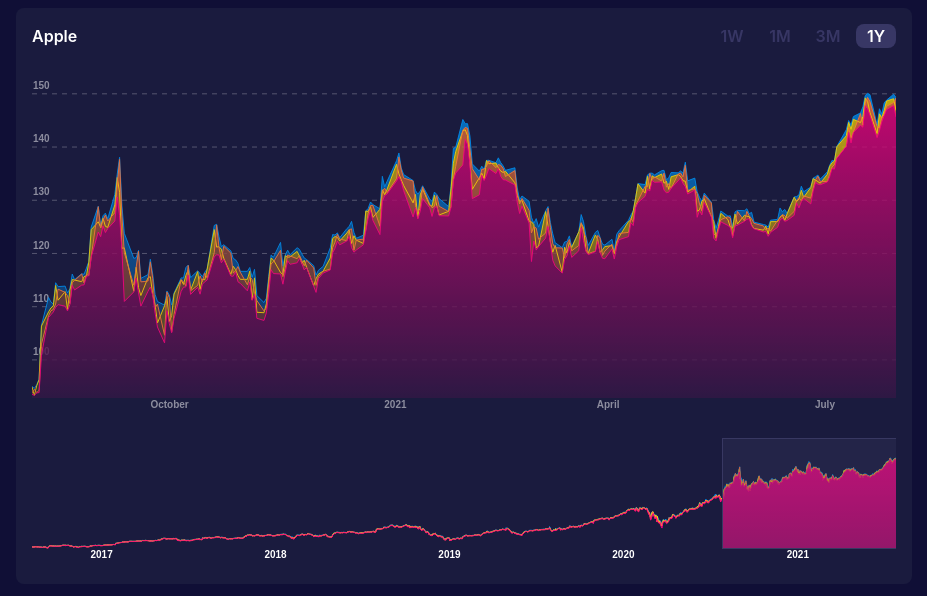
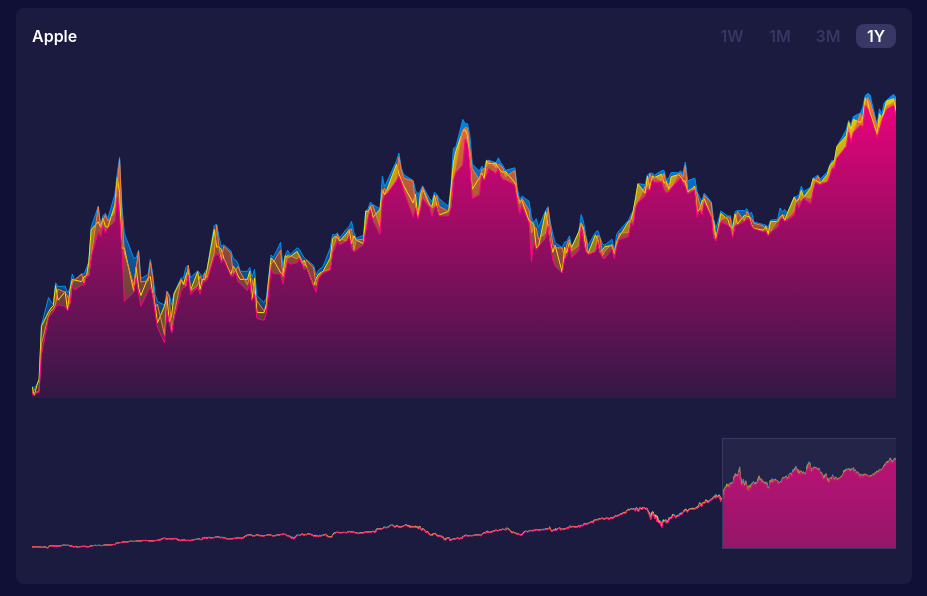
Before and after one commit to rowlandwilliams/stock-chart, a React (Create React App) app: page / in a window 1280 px wide. Shown: the top 596 px of the page, without its empty margins (176-1103 px from the left). Built offline with nearby package versions, Linux system fonts and the light colour scheme.

Commit message:
readd chart hover opacity

```diff
--- a/src/components/StockChart/StockChart.tsx
+++ b/src/components/StockChart/StockChart.tsx
@@ -11,7 +11,7 @@
 }
 
 export const StockChart = ({ companyName }: Props) => {
-  const [chartIsHovered, setChartIsHovered] = useState(true);
+  const [chartIsHovered, setChartIsHovered] = useState(false);
 
   // define company data based on provided company name
   const stockData = companyStockData[companyName].map((stockObj) => ({
@@ -31,8 +31,8 @@
   return (
     <div
       className="block mx-auto max-w-4xl p-4 mb-2 text-white font-semibold bg-chart_background rounded-lg"
-      // onMouseEnter={() => setChartIsHovered(true)}
-      // onMouseLeave={() => setChartIsHovered(false)}
+      onMouseEnter={() => setChartIsHovered(true)}
+      onMouseLeave={() => setChartIsHovered(false)}
     >
       <div className="flex justify-between">
         <div>{capitalizeString(companyName)}</div>
--- a/src/components/StockChart/StockChartSvg/StockChartSvg.tsx
+++ b/src/components/StockChart/StockChartSvg/StockChartSvg.tsx
@@ -229,7 +229,10 @@
             height={bottomChartHeight}
             fill={chartBackgroudColor}
           ></rect>
-          <g id={`x-axis-${companyName}`}></g>
+          <g
+            id={`x-axis-${companyName}`}
+            className={getClassFromChartHover()}
+          ></g>
           <g id={`y-axis-${companyName}`}></g>
           <g id={`area-${companyName}`} clipPath="url(#area-crop-left)"></g>
           <g id={`lines-${companyName}`}></g>
```
